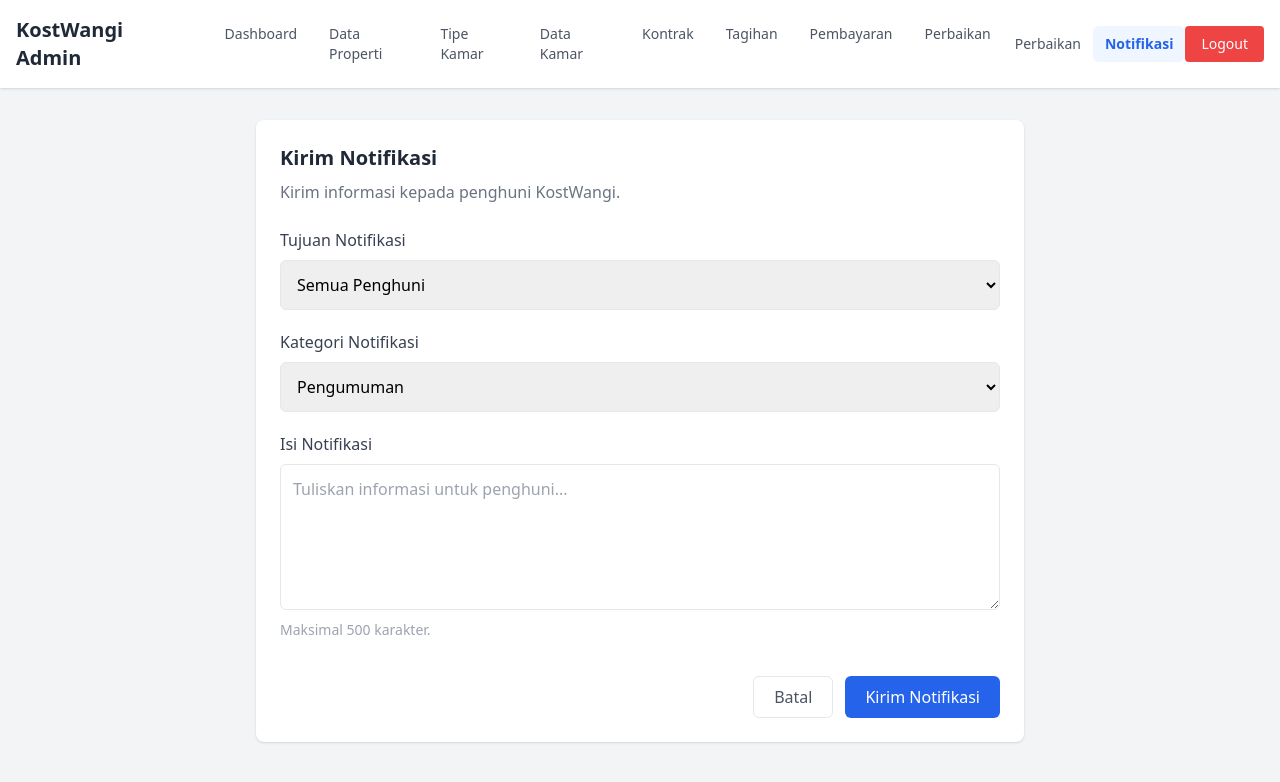
After one commit to Rizaldy0123/PROJECT-KOST-MULTI-CLIENT, a Laravel app: page /admin/notifikasi/create in a window 1280 px wide. The commit adds this page. Shown: the top 782 px of the page. Run offline with Laravel 12, Linux system fonts and the light colour scheme; a user stored in the database is signed in; data comes from the database, SQL or seed files in the repository; some libraries are stand-ins or nearby versions.

Commit message:
perbaikan notifikasi

```diff
--- /dev/null
+++ b/app/Http/Controllers/Admin/NotifikasiController.php
@@ -0,0 +1,82 @@
+<?php
+
+namespace App\Http\Controllers\Admin;
+
+use App\Http\Controllers\Controller;
+use App\Models\ClientUser;
+use App\Models\Notification;
+use Illuminate\Http\Request;
+use Illuminate\Support\Facades\DB;
+
+class NotifikasiController extends Controller
+{
+    // Menampilkan halaman daftar notifikasi
+    public function index()
+    {
+        $clientId = session('active_client_id');
+
+        $notifications = Notification::with('user')
+            ->where('client_id', $clientId)
+            ->latest()
+            ->get();
+
+        return view('admin.notifikasi.index', compact(
+            'notifications'
+        ));
+    }
+
+    // Menampilkan halaman form kirim notifikasi
+    public function create()
+    {
+        $clientId = session('active_client_id');
+
+        $penghuni = ClientUser::with('user')
+            ->where('client_id', $clientId)
+            ->where('role', 'penghuni')
+            ->where('is_active', 1)
+            ->get();
+
+        return view('admin.notifikasi.create', compact(
+            'penghuni'
+        ));
+    }
+
+    // Menyimpan dan mengirim notifikasi
+    public function store(Request $request)
+    {
+        $request->validate([
+            'tujuan' => 'required|in:semua,tertentu',
+            'user_id' => 'required_if:tujuan,tertentu|nullable|exists:users,id',
+            'tipe_notifikasi' => 'required|in:pengumuman,tagihan,pembayaran,pemeliharaan,kontrak',
+            'pesan' => 'required|string|max:500',
+        ]);
+
+        $clientId = session('active_client_id');
+
+        $penghuni = ClientUser::where('client_id', $clientId)
+            ->where('role', 'penghuni')
+            ->where('is_active', 1);
+
+        if ($request->tujuan === 'tertentu') {
+            $penghuni->where('user_id', $request->user_id);
+        }
+
+        $penerima = $penghuni->get();
+
+        DB::transaction(function () use ($penerima, $request, $clientId) {
+            foreach ($penerima as $item) {
+                Notification::create([
+                    'client_id' => $clientId,
+                    'user_id' => $item->user_id,
+                    'tipe_notifikasi' => $request->tipe_notifikasi,
+                    'pesan' => $request->pesan,
+                    'status_baca' => 0,
+                ]);
+            }
+        });
+
+        return redirect()
+            ->route('admin.notifikasi.index')
+            ->with('success', 'Notifikasi berhasil dikirim!');
+    }
+}
--- /dev/null
+++ b/resources/views/admin/notifikasi/create.blade.php
@@ -0,0 +1,156 @@
+
+@extends('layouts.app')
+
+@section('title', 'Kirim Notifikasi - KostWangi')
+
+@section('content')
+
+<div class="max-w-3xl mx-auto">
+
+    <div class="bg-white rounded-lg shadow p-6">
+
+        <h2 class="text-xl font-bold text-gray-800 mb-2">
+            Kirim Notifikasi
+        </h2>
+
+        <p class="text-gray-500 mb-6">
+            Kirim informasi kepada penghuni KostWangi.
+        </p>
+
+        @if ($errors->any())
+            <div class="bg-red-100 text-red-700 p-3 rounded mb-4">
+                <ul class="list-disc pl-5">
+                    @foreach ($errors->all() as $error)
+                        <li>{{ $error }}</li>
+                    @endforeach
+                </ul>
+            </div>
+        @endif
+
+        <form action="{{ route('admin.notifikasi.store') }}"
+              method="POST"
+              class="space-y-5">
+
+            @csrf
+
+            <div>
+                <label class="block font-medium text-gray-700 mb-2">
+                    Tujuan Notifikasi
+                </label>
+
+                <select name="tujuan"
+                        id="tujuan"
+                        required
+                        class="w-full border rounded-md p-3">
+
+                    <option value="semua">
+                        Semua Penghuni
+                    </option>
+
+                    <option value="tertentu">
+                        Penghuni Tertentu
+                    </option>
+
+                </select>
+            </div>
+
+            <div id="pilih-penghuni" class="hidden">
+
+                <label class="block font-medium text-gray-700 mb-2">
+                    Pilih Penghuni
+                </label>
+
+                <select name="user_id"
+                        id="user_id"
+                        class="w-full border rounded-md p-3">
+
+                    <option value="">
+                        -- Pilih Penghuni --
+                    </option>
+
+                    @foreach ($penghuni as $item)
+
+                        <option value="{{ $item->user_id }}">
+                            {{ $item->user->name ?? $item->user->nama ?? 'Tanpa Nama' }}
+                            ({{ $item->user->email ?? '-' }})
+                        </option>
+
+                    @endforeach
+
+                </select>
+
+            </div>
+
+            <div>
+                <label class="block font-medium text-gray-700 mb-2">
+                    Kategori Notifikasi
+                </label>
+
+                <select name="tipe_notifikasi"
+                        required
+                        class="w-full border rounded-md p-3">
+
+                    <option value="pengumuman">Pengumuman</option>
+                    <option value="tagihan">Tagihan</option>
+                    <option value="pembayaran">Pembayaran</option>
+                    <option value="pemeliharaan">Pemeliharaan</option>
+                    <option value="kontrak">Kontrak</option>
+
+                </select>
+            </div>
+
+            <div>
+                <label class="block font-medium text-gray-700 mb-2">
+                    Isi Notifikasi
+                </label>
+
+                <textarea name="pesan"
+                          rows="5"
+                          maxlength="500"
+                          required
+                          placeholder="Tuliskan informasi untuk penghuni..."
+                          class="w-full border rounded-md p-3">{{ old('pesan') }}</textarea>
+
+                <p class="text-sm text-gray-400 mt-1">
+                    Maksimal 500 karakter.
+                </p>
+            </div>
+
+            <div class="flex justify-end gap-3 pt-4">
+
+                <a href="{{ route('admin.notifikasi.index') }}"
+                   class="px-5 py-2 border rounded-md text-gray-600">
+                    Batal
+                </a>
+
+                <button type="submit"
+                        class="px-5 py-2 bg-blue-600 text-white rounded-md hover:bg-blue-700">
+                    Kirim Notifikasi
+                </button>
+
+            </div>
+
+        </form>
+
+    </div>
+
+</div>
+
+<script>
+    const tujuan = document.getElementById('tujuan');
+    const pilihPenghuni = document.getElementById('pilih-penghuni');
+    const userId = document.getElementById('user_id');
+
+    function aturTujuan() {
+        const tertentu = tujuan.value === 'tertentu';
+
+        pilihPenghuni.classList.toggle('hidden', !tertentu);
+        userId.required = tertentu;
+    }
+
+    tujuan.addEventListener('change', aturTujuan);
+
+    aturTujuan();
+</script>
+
+@endsection
--- a/resources/views/layouts/app.blade.php
+++ b/resources/views/layouts/app.blade.php
@@ -1,11 +1,13 @@
 <!DOCTYPE html>
 <html lang="id">
+
 <head>
     <meta charset="UTF-8">
     <meta name="viewport" content="width=device-width, initial-scale=1.0">
     <title>@yield('title', 'KostWangi Multi Client')</title>
     <script src="https://cdn.tailwindcss.com"></script>
 </head>
+
 <body class="bg-gray-100 min-h-screen">
     <!-- Master Navbar Header -->
     <header class="bg-white shadow sticky top-0 z-50">
@@ -57,10 +59,21 @@
                     </a>
                 </nav>
             </div>
+            <a href="{{ route('admin.maintenance.index') }}"
+                class="px-3 py-2 rounded-md text-sm font-medium transition {{ request()->routeIs('admin.maintenance.*') ? 'bg-blue-50 text-blue-600 font-semibold' : 'text-gray-600 hover:text-blue-600 hover:bg-gray-50' }}">
+                Perbaikan
+            </a>
+
+            <a href="{{ route('admin.notifikasi.index') }}"
+                class="px-3 py-2 rounded-md text-sm font-medium transition {{ request()->routeIs('admin.notifikasi.*') ? 'bg-blue-50 text-blue-600 font-semibold' : 'text-gray-600 hover:text-blue-600 hover:bg-gray-50' }}">
+                Notifikasi
+            </a>
+            </nav>
 
             <form action="{{ route('logout') }}" method="POST">
                 @csrf
-                <button type="submit" class="bg-red-500 text-white px-4 py-2 rounded text-sm hover:bg-red-600 transition">Logout</button>
+                <button type="submit"
+                    class="bg-red-500 text-white px-4 py-2 rounded text-sm hover:bg-red-600 transition">Logout</button>
             </form>
         </div>
     </header>
@@ -68,13 +81,13 @@
     <!-- Main Content Area -->
     <main class="max-w-7xl mx-auto px-4 py-8">
         <!-- Flash Notification Alert Global -->
-        @if(session('success'))
+        @if (session('success'))
             <div class="bg-green-100 border border-green-400 text-green-700 px-4 py-3 rounded mb-6 text-sm">
                 {{ session('success') }}
             </div>
         @endif
 
-        @if(session('error'))
+        @if (session('error'))
             <div class="bg-red-100 border border-red-400 text-red-700 px-4 py-3 rounded mb-6 text-sm">
                 {{ session('error') }}
             </div>
@@ -83,4 +96,5 @@
         @yield('content')
     </main>
 </body>
+
 </html>
--- a/routes/web.php
+++ b/routes/web.php
@@ -13,6 +13,7 @@ use App\Http\Controllers\MaintenanceController;
 use App\Http\Controllers\PenghuniDashboardController;
 use App\Http\Controllers\PenghuniSewaController;
 use App\Http\Controllers\PaymentController;
+use App\Http\Controllers\Admin\NotifikasiController;
 
 Route::get('/', function () {
     return view('welcome');
@@ -33,6 +34,21 @@ Route::middleware('auth')->group(function () {
     // Dashboard Pengelola Kost (Admin Client)
     Route::get('/admin/dashboard', [DashboardController::class, 'adminIndex'])->name('admin.dashboard');
 
+    Route::prefix('admin')->name('admin.')->group(function () {
+
+        // Halaman daftar notifikasi
+        Route::get('/notifikasi', [NotifikasiController::class, 'index'])
+            ->name('notifikasi.index');
+
+        // Halaman form kirim notifikasi
+        Route::get('/notifikasi/create', [NotifikasiController::class, 'create'])
+            ->name('notifikasi.create');
+
+        // Proses mengirim notifikasi
+        Route::post('/notifikasi', [NotifikasiController::class, 'store'])
+            ->name('notifikasi.store');
+    });
+
     // CRUD Properti Kost
     Route::resource('admin/properties', PropertyController::class, [
         'names' => 'admin.properties'
@@ -47,6 +63,9 @@ Route::middleware('auth')->group(function () {
     Route::resource('admin/rooms', RoomController::class, [
         'names' => 'admin.rooms'
     ]);
+
+    Route::post('/notifikasi/{id}/baca', [PenghuniDashboardController::class, 'bacaNotifikasi'])
+        ->name('penghuni.notifikasi.baca');
 
     // CRUD Kontrak Sewa
     Route::resource('admin/contracts', ContractController::class, [
```
Also changed, not shown: CLAUDE.md (deleted, +0 -101 lines), app/Http/Controllers/InvoiceController.php (+30 -5 lines), app/Http/Controllers/PaymentController.php (+14 -1 lines), app/Http/Controllers/PenghuniDashboardController.php (+19 -0 lines), resources/views/admin/notifikasi/index.blade.php (added, +81 -0 lines), resources/views/penghuni/notifikasi.blade.php (+33 -4 lines). Lines whose indentation alone changed are shown as unchanged.
